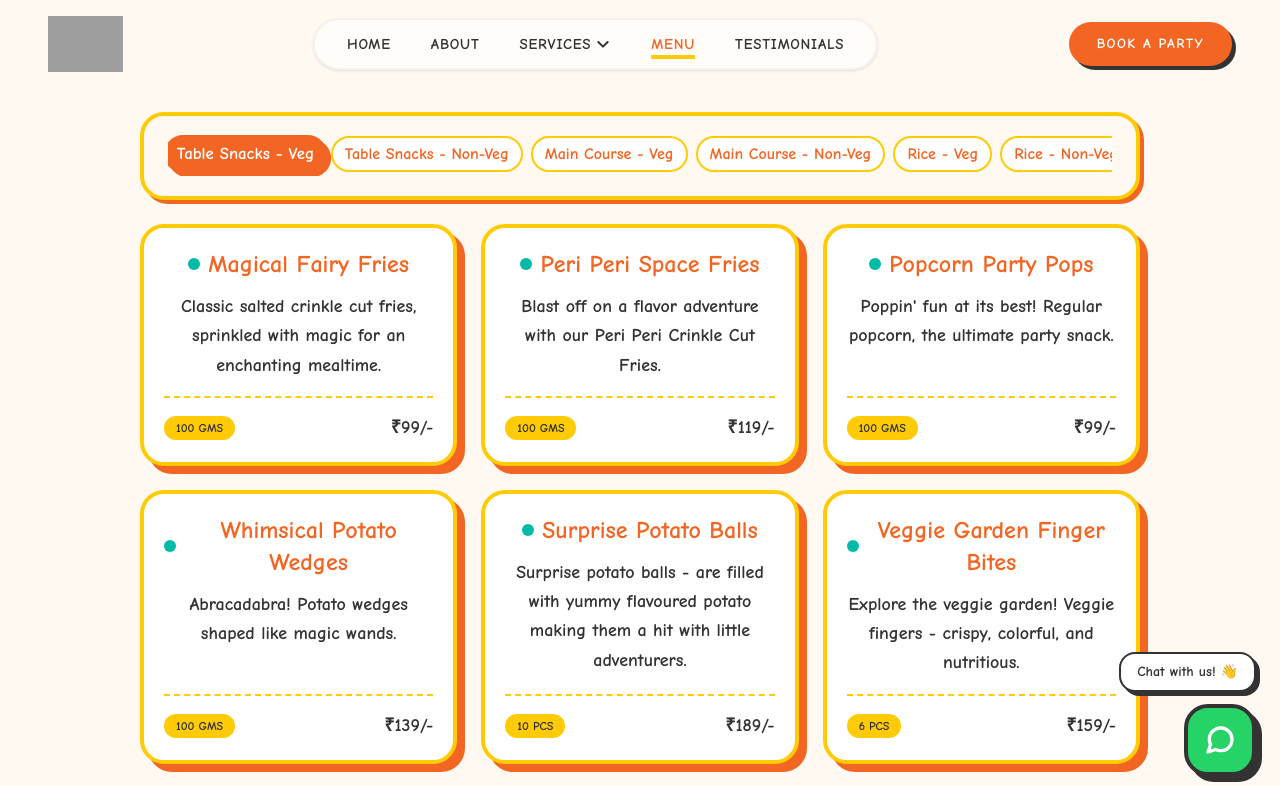
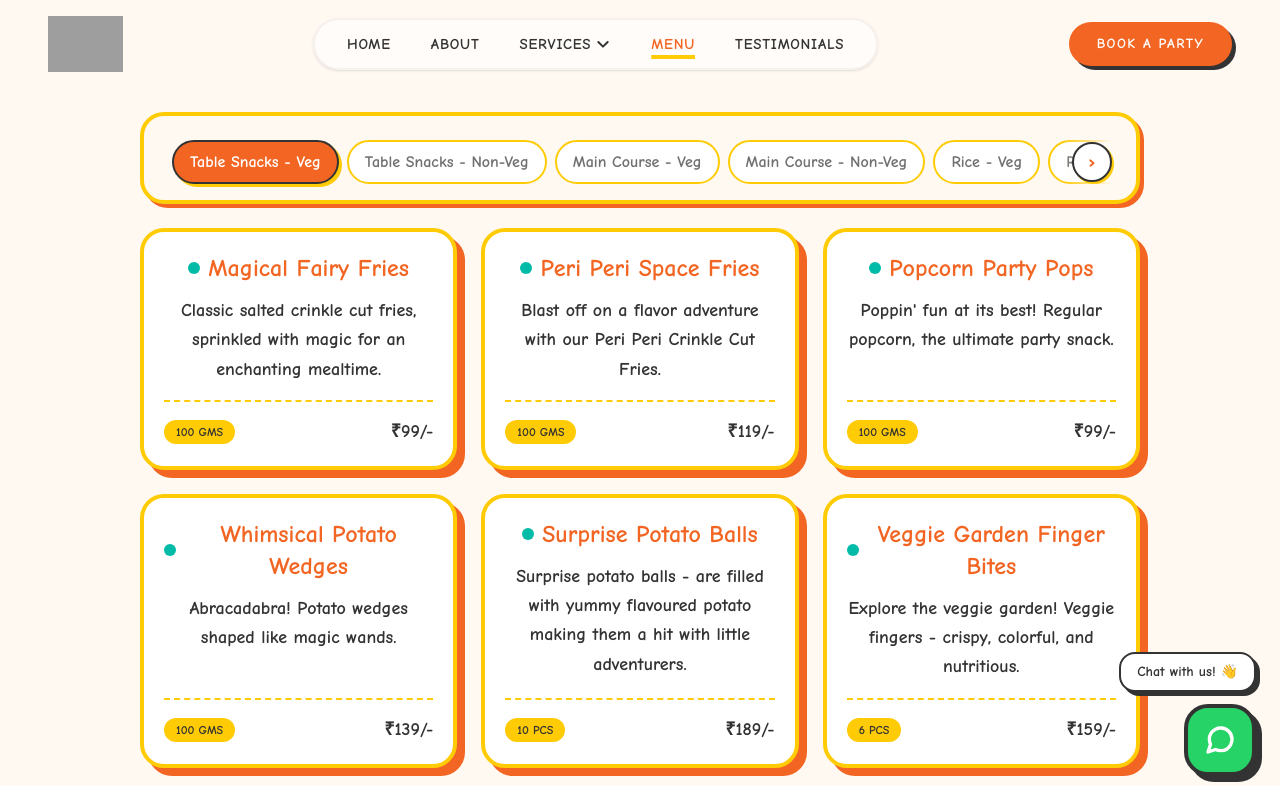
Before and after one commit to Vishwash-chauhan/lj-website, a Next.js app: page /menu in a window 1280 px wide. Shown: the top 786 px of the page. Built offline with nearby package versions, Linux system fonts and the light colour scheme; grey boxes are pictures that could not be loaded.

Commit message:
changes to menu header section visual cue that the list is scrollable

```diff
--- a/app/components/CategoryHeader.tsx
+++ b/app/components/CategoryHeader.tsx
@@ -1,6 +1,6 @@
 'use client'
 
-import React, { useRef, useEffect } from 'react'
+import React, { useRef, useEffect, useState } from 'react'
 
 interface Props {
   categories: string[]
@@ -12,39 +12,85 @@ interface Props {
 
 const CategoryHeader: React.FC<Props> = ({ categories, currentIndex, setCurrentIndex, label, formatLabel }) => {
   const tabsRef = useRef<HTMLDivElement | null>(null)
+  const [showLeftArrow, setShowLeftArrow] = useState(false)
+  const [showRightArrow, setShowRightArrow] = useState(true)
+
+  const checkScroll = () => {
+    if (!tabsRef.current) return
+    const { scrollLeft, scrollWidth, clientWidth } = tabsRef.current
+    setShowLeftArrow(scrollLeft > 10)
+    setShowRightArrow(scrollLeft < scrollWidth - clientWidth - 10)
+  }
 
   useEffect(() => {
     if (!tabsRef.current) return
     const activeBtn = tabsRef.current.querySelector<HTMLButtonElement>(
       `[data-index="${currentIndex}"]`
     )
+
+    // This will center the item IF there is enough room to scroll.
+    // If it's the first or last item, it will naturally sit at the edge.
     activeBtn?.scrollIntoView({ behavior: 'smooth', inline: 'center', block: 'nearest' })
+
+    const timer = setTimeout(checkScroll, 500)
+    return () => clearTimeout(timer)
   }, [currentIndex])
+
+  const handleArrowNavigation = (direction: 'left' | 'right') => {
+    if (direction === 'left' && currentIndex > 0) {
+      setCurrentIndex(currentIndex - 1)
+    } else if (direction === 'right' && currentIndex < categories.length - 1) {
+      setCurrentIndex(currentIndex + 1)
+    }
+  }
 
   return (
     <header className="sticky top-19 md:top-20 z-50 bg-[#FFF9F2] pt-4 pb-2 px-4 sm:px-6 mb-6 border-3 sm:border-4 border-[#FFCB05] rounded-2xl sm:rounded-3xl shadow-[4px_4px_0px_#F26522]">
-      <div className="w-full max-w-[1000px] mx-auto flex flex-col items-center">
-        <div className="w-full mb-3">
+      <div className="w-full max-w-[1000px] mx-auto">
+        <div className="relative group">
+
+          {/* Left Arrow Button */}
+          {currentIndex > 0 && (
+            <div className="absolute left-0 top-0 bottom-0 w-12 flex items-center justify-start bg-gradient-to-r from-[#FFF9F2] to-transparent z-20">
+              <button
+                onClick={() => handleArrowNavigation('left')}
+                className="w-10 h-10 flex items-center justify-center rounded-full bg-white border-2 border-[#333333] text-[#F26522] shadow-[2px_2px_0_#FFCB05] hover:scale-110 active:scale-95 transition-all"
+              >
+                <span className="text-xl font-black">‹</span>
+              </button>
+            </div>
+          )}
+
+          {/* Right Arrow Button */}
+          {currentIndex < categories.length - 1 && (
+            <div className="absolute right-0 top-0 bottom-0 w-12 flex items-center justify-end bg-gradient-to-l from-[#FFF9F2] to-transparent z-20">
+              <button
+                onClick={() => handleArrowNavigation('right')}
+                className="w-10 h-10 flex items-center justify-center rounded-full bg-white border-2 border-[#333333] text-[#F26522] shadow-[2px_2px_0_#FFCB05] hover:scale-110 active:scale-95 transition-all"
+              >
+                <span className="text-xl font-black">›</span>
+              </button>
+            </div>
+          )}
+
           <div
             ref={tabsRef}
-            role="tablist"
-            aria-label="Categories"
-            className="flex gap-2 overflow-x-auto py-1 px-1 sm:px-0"
+            onScroll={checkScroll}
+            className="flex gap-2 overflow-x-auto py-2 px-1 no-scrollbar scroll-smooth"
+            style={{ msOverflowStyle: 'none', scrollbarWidth: 'none' }}
           >
+            {/* NO SPACERS HERE - allows categories to sit at the edge */}
             {categories.map((cat, i) => {
               const isActive = i === currentIndex
               return (
                 <button
                   key={cat}
                   data-index={i}
-                  role="tab"
-                  aria-selected={isActive}
-                  tabIndex={0}
                   onClick={() => setCurrentIndex(i)}
-                  className={`flex-shrink-0 px-3 py-1 rounded-full font-black text-sm sm:text-base whitespace-nowrap transition-transform ${
+                  className={`flex-shrink-0 px-4 py-2 rounded-full font-black text-sm sm:text-base whitespace-nowrap transition-all duration-300 ${
                     isActive
-                      ? 'bg-[#F26522] text-white shadow-[4px_4px_0_#F26522] scale-105'
-                      : 'bg-white border-2 border-[#FFCB05] text-[#F26522] hover:scale-105'
+                      ? 'bg-[#F26522] text-white border-2 border-[#333333] shadow-[3px_3px_0_#FFCB05] z-10'
+                      : 'bg-white border-2 border-[#FFCB05] text-[#333333]/70 hover:opacity-100 hover:scale-105'
                   }`}
                 >
                   {formatLabel(cat)}
@@ -54,6 +100,10 @@ const CategoryHeader: React.FC<Props> = ({ categories, currentIndex, setCurrentI
           </div>
         </div>
       </div>
+
+      <style jsx global>{`
+        .no-scrollbar::-webkit-scrollbar { display: none; }
+      `}</style>
     </header>
   )
 }
--- a/app/components/Footer.tsx
+++ b/app/components/Footer.tsx
@@ -10,11 +10,8 @@ const Footer = () => {
         <div className="space-y-4">
           <div className="flex flex-col">
             <h2 className="text-2xl font-black text-[#F26522] uppercase tracking-tight">
-              Little Jalebis
+              Little Jalebis Kids Party House & Catering Co.
             </h2>
-            <span className="text-sm font-bold text-[#333333]">
-              Kids Party House & Catering Co.
-            </span>
           </div>
           <p className="text-[#333333] font-medium leading-relaxed italic">
             India's first tech-driven, kids centric catering company
```
